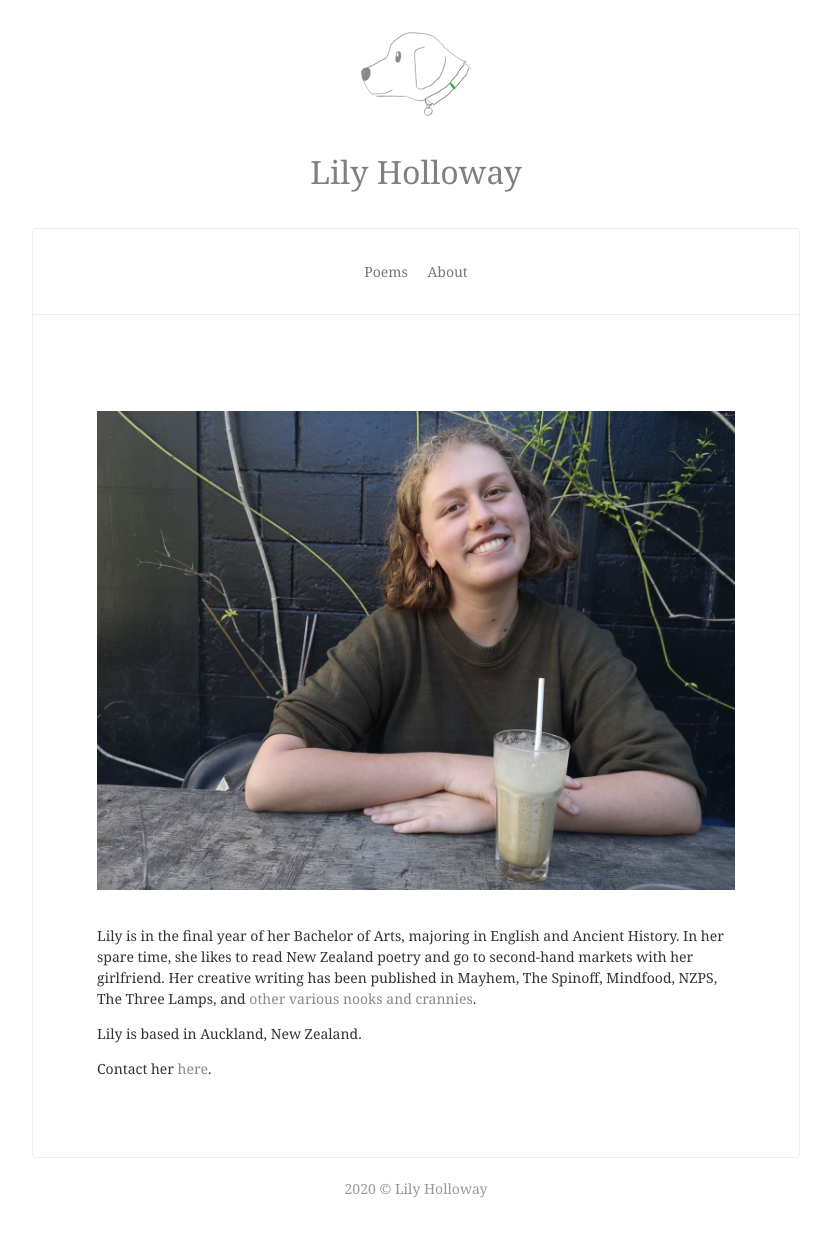
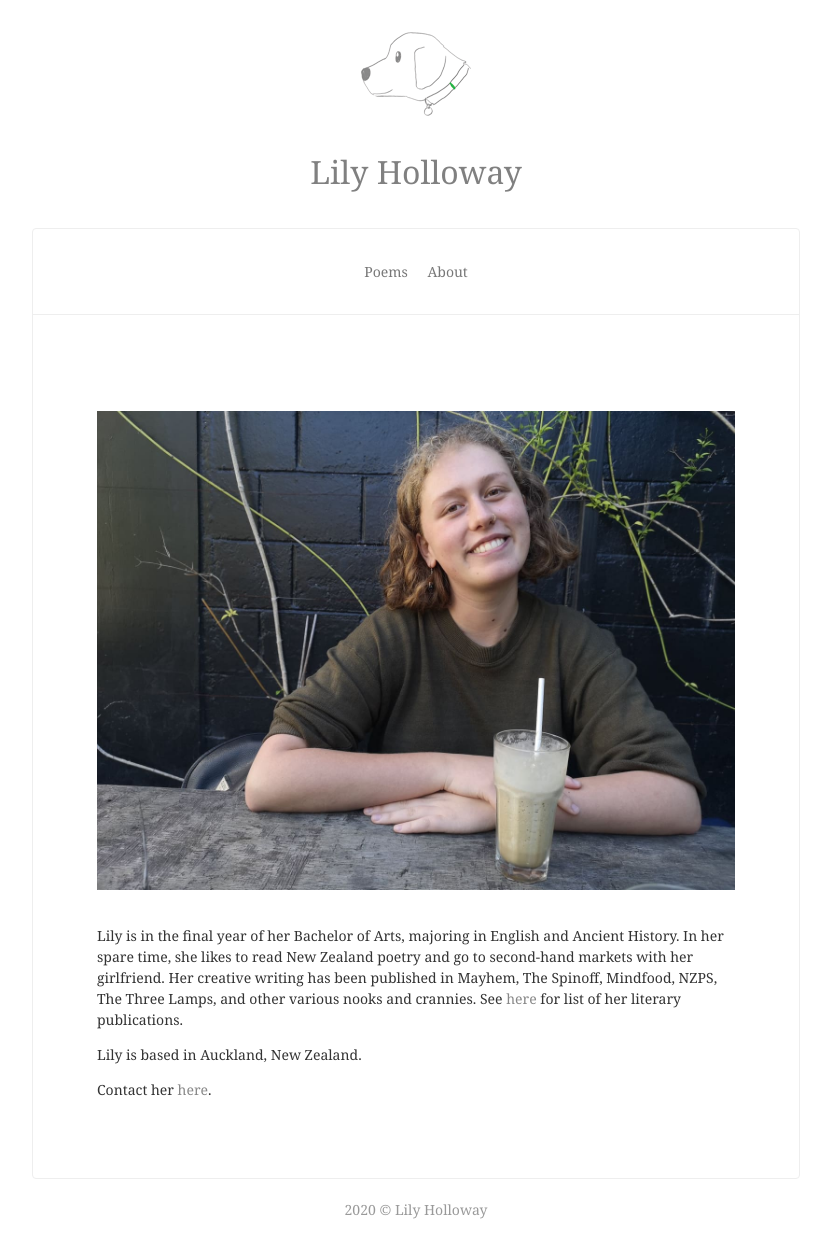
Before and after one commit to lilyholloway/lilyholloway.github.io, a Jekyll site: the page built from about.md, in a window 1280 px wide. Shown: the whole page, without its empty margins (224-1055 px from the left). Built offline with Jekyll 4.4.1, drawn with Linux system fonts in a browser that asks for light colours; nearby versions of some CDN libraries; our own code applies the rules of GitHub Pages for plain Markdown files; before the commit the page ends 1231 px from its top, so only the background shows below that.

Commit message:
Update about.md

```diff
--- a/about.md
+++ b/about.md
@@ -1,6 +1,6 @@
 <img src="{{ site.url }}/images/lilyholloway.jpg" alt="photo" class="mt4 db center" /><br>
 
-Lily is in the final year of her Bachelor of Arts, majoring in English and Ancient History. In her spare time, she likes to read New Zealand poetry and go to second-hand markets with her girlfriend. Her creative writing has been published in Mayhem, The Spinoff, Mindfood, NZPS, The Three Lamps, and <a href="{{ site.url }}/cv">other various nooks and crannies</a>.
+Lily is in the final year of her Bachelor of Arts, majoring in English and Ancient History. In her spare time, she likes to read New Zealand poetry and go to second-hand markets with her girlfriend. Her creative writing has been published in Mayhem, The Spinoff, Mindfood, NZPS, The Three Lamps, and other various nooks and crannies. See <a href="{{ site.url }}/cv">here</a> for list of her literary publications.
 
 Lily is based in Auckland, New Zealand.
 
```
